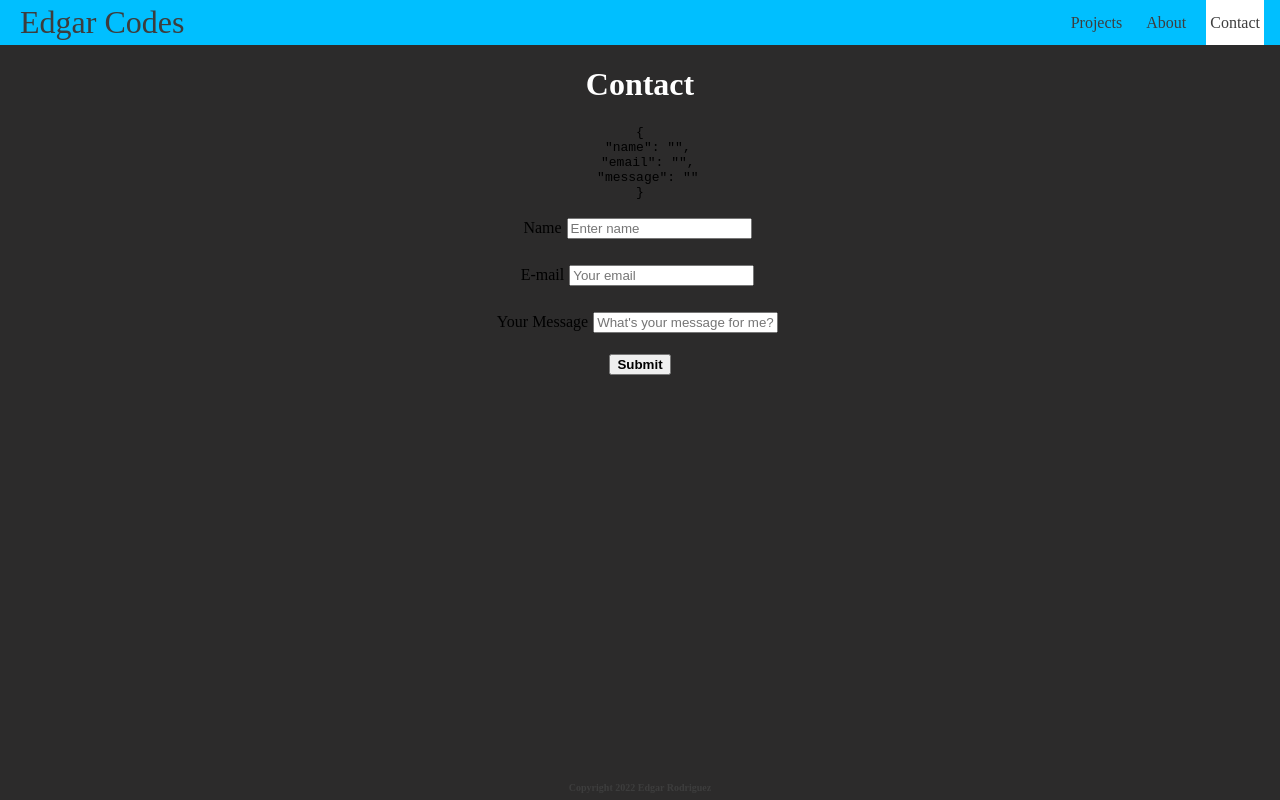
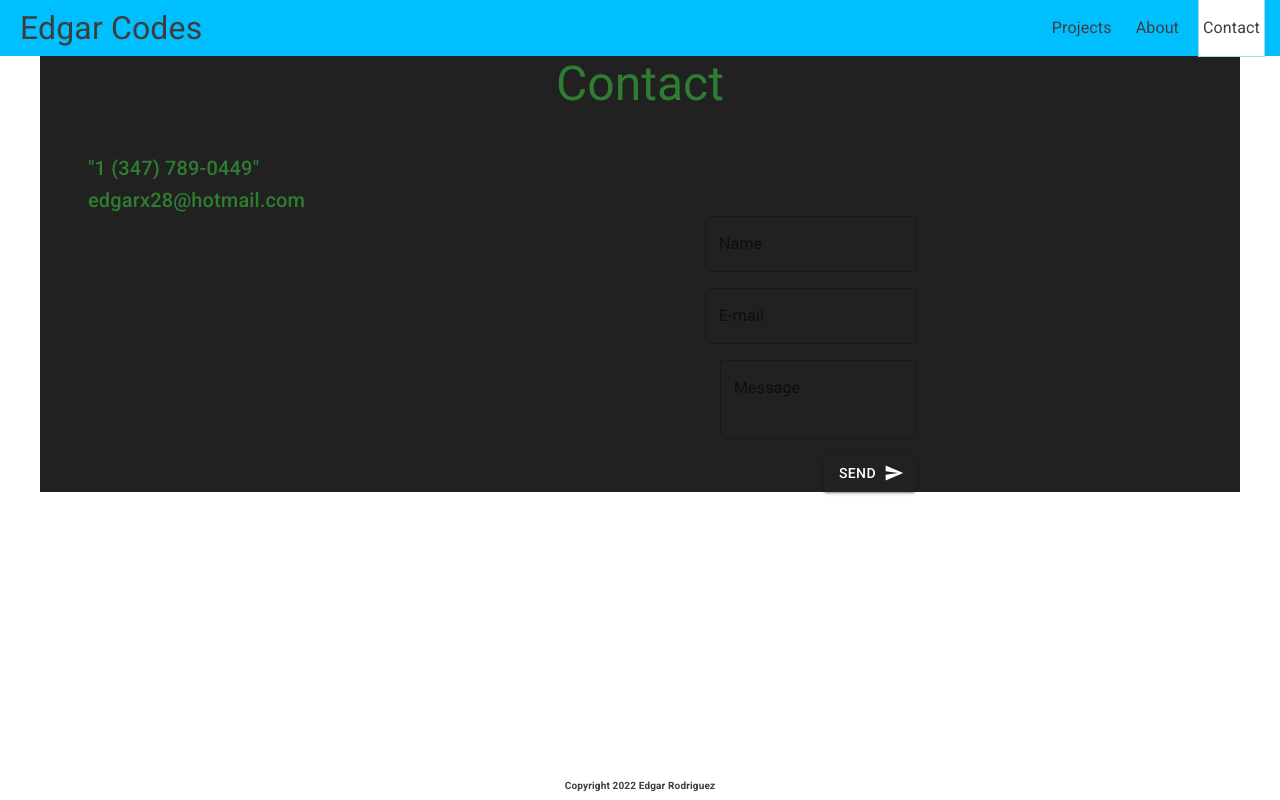
Before and after one commit to edrod1/MERN-stack-portfolio, a React (Create React App) app in the folder edgar-codes-client/: page /contact in a window 1280 px wide. Built offline with nearby package versions, Linux system fonts and the light colour scheme.

Commit message:
MUI styling implemented

```diff
--- a/edgar-codes-client/package.json
+++ b/edgar-codes-client/package.json
@@ -3,6 +3,10 @@
   "version": "0.1.0",
   "private": true,
   "dependencies": {
+    "@emotion/react": "^11.10.4",
+    "@emotion/styled": "^11.10.4",
+    "@mui/icons-material": "^5.10.3",
+    "@mui/material": "^5.10.5",
     "@testing-library/jest-dom": "^5.16.5",
     "@testing-library/react": "^13.4.0",
     "@testing-library/user-event": "^13.5.0",
--- a/edgar-codes-client/public/index.html
+++ b/edgar-codes-client/public/index.html
@@ -11,6 +11,8 @@
   <link
     href="https://fonts.googleapis.com/css2?family=Merriweather&family=Montserrat&family=Sacramento&family=Ubuntu:wght@300;400&display=swap"
     rel="stylesheet">
+  <link rel="stylesheet" href="https://fonts.googleapis.com/css?family=Roboto:300,400,500,700&display=swap" />
+
   <link rel="manifest" href="%PUBLIC_URL%/manifest.json" />
   <!--
       Notice the use of %PUBLIC_URL% in the tags above.
--- a/edgar-codes-client/src/App.jsx
+++ b/edgar-codes-client/src/App.jsx
@@ -8,28 +8,33 @@ import Projects from "./components/pages/Projects";
 import { Route, Routes } from "react-router-dom";
 import Footer from "./components/Footer";
 
+import { Box, CssBaseline, Container } from "@mui/material"
+
 
 function App() {
   return (
     <>
+      <CssBaseline />
       <Navbar />
-      <div className="container">
+      <Container
+        sx={{
+          bgcolor: "primary.main",
+          color: "secondary.main"
+        }}>
+        <Box>
           <Routes>
             <Route path="/" element={<Home />} />
             <Route path="/projects" element={<Projects />} />
             <Route path="/about" element={<About />} />
             <Route path="/contact" element={<Contact />} />
           </Routes>
-      </div>
-      <div>
+        </Box>
+      </Container>
       <Routes>
         <Route path="*" element={<Footer />} />
       </Routes>
-      </div>
-
     </>
   );
-
 
 }
 
--- a/edgar-codes-client/src/components/contact-form/useForm.jsx
+++ b/edgar-codes-client/src/components/contact-form/useForm.jsx
@@ -1,5 +1,9 @@
 import { React, useState, useEffect } from 'react'
 import Validation from './validation';
+import { TextField, Typography, Box, CssBaseline, Container, Button } from "@mui/material"
+import SendIcon from '@mui/icons-material/Send';
+
+
 
 const Form = () => {
 
@@ -17,7 +21,7 @@ const Form = () => {
         if (Object.keys(inputErrors).length === 0 && isSubmit) {
             console.log(inputValue);
         }
-    }, [inputErrors]);
+    }, [inputErrors, isSubmit, inputValue]);
 
 
     const handleNameInput = (event) => {
@@ -56,15 +60,19 @@ const Form = () => {
 
     }
 
+    //--------------------------------------------------------------------
+
 
     return (
-        <>
-            <pre>{JSON.stringify(inputValue, undefined, 2)}</pre>
+        <div >
+            {/* <pre>{JSON.stringify(inputValue, undefined, 2)}</pre> */}
             {Object.keys(inputErrors).length === 0 && isSubmit ? <Validation /> : null}
-            <form onSubmit={handleSubmit}>
+
+            <Container maxWidth="sm"  >
+                <Box component="form" onSubmit={handleSubmit}>
                     <div>
-                    <label>Name</label>
-                    <input
+                        <TextField
+                            label="Name"
                             className="form-name"
                             id="name"
                             type="text"
@@ -75,8 +83,7 @@ const Form = () => {
                     </div>
                     <p>{inputErrors.name}</p>
                     <div>
-                    <label>E-mail</label>
-                    <input
+                        <TextField label="E-mail"
                             className="form-email"
                             id="email"
                             type="text"
@@ -87,19 +94,26 @@ const Form = () => {
                     </div>
                     <p>{inputErrors.email}</p>
                     <div>
-                    <label>Your Message</label>
-                    <input
+                        <TextField label="Message"
                             className="form-message"
+                            multiline
                             type="text"
                             value={inputValue.message}
                             placeholder="What's your message for me?"
                             onChange={handleMessageInput}
+
                         />
                     </div>
                     <p>{inputErrors.message}</p>
-                <button className="btn-submit" type="submit"> Submit</button>
-            </form>
-        </>
+
+                    <Button variant="contained"
+                        endIcon={<SendIcon />}
+                        className="btn-submit"
+                        type="submit"> Send
+                    </Button>
+                </Box>
+            </Container>
+        </div>
     )
 }
 
--- a/edgar-codes-client/src/components/pages/Contact.jsx
+++ b/edgar-codes-client/src/components/pages/Contact.jsx
@@ -1,12 +1,21 @@
 import React from 'react'
 import Form from '../contact-form/useForm'
+import { Typography, Container, Box } from "@mui/material"
 
 const Contact = () => {
     return (
-        <>
-            <h1>Contact</h1>
-            <Form />
-        </>
+        <Container >
+            <Typography sx={{ marginBottom: 5 }} variant="h3" align="center">Contact</Typography>
+            <Box>
+                <Box align="left" >
+                    <Typography variant="h6">"1 (347) 789-0449"</Typography>
+                    <Typography variant="h6">edgarx28@hotmail.com</Typography>
+                </Box>
+                <Box align="right">
+                    <Form />
+                </Box>
+            </Box>
+        </Container>
     )
 }
 
--- a/edgar-codes-client/src/components/pages/Home.jsx
+++ b/edgar-codes-client/src/components/pages/Home.jsx
@@ -1,15 +1,32 @@
+import { Container, ThemeProvider, Box, Typography, createTheme, colors } from '@mui/material'
+
+
 import React from 'react'
 
+// const theme = createTheme({
+//     palette: {
+
+//         primary: {
+//             main: colors.grey[500]
+//         },
+//     }
+// })
 const Home = () => {
     return (
-        <div>
-            <h1 className="home-intro">I'm Edgar</h1>
-            <p className="intro-p">a programmer.</p>
 
-            <h2>Hello there,</h2>
-            <h3>My name is Edgar.I am a Full Stack Web Developer.
-                Currently residing in York, Pennsylvania</h3>
-        </div>
+        <Container maxWidth="sm" >
+            <Box >
+                <Typography variant="h1" align="center" className="home-intro">I'm Edgar</Typography>
+                <Typography variant="subtitle1" align="center" className="intro-p">a programmer.</Typography>
+
+                <Typography variant="h6" align='left'>Hello there,</Typography>
+                <Typography variant="body1" align='center'>My name is Edgar. I am a Full Stack Web Developer.
+                    Currently residing in York, Pennsylvania. asbdiuash asdhaosdoaidjo asd asjidaohs iosh shia aihsihaih aihai aiahiaha ihdih e  ieieiei e e e ei e ieiie ei e eie ie ieie dcisxhs Currently residing in York, Pennsylvania. asbdiuash asdhaosdoaidjo asd asjidaohs iosh shia aihsihaih aihai aiahiaha ihdih e  ieieiei e e e ei e ieiie ei e eie ie ieie dcisxhsCurrently residing in York, Pennsylvania. asbdiuash asdhaosdoaidjo asd asjidaohs iosh shia aihsihaih aihai aiahiaha ihdih e  ieieiei e e e ei e ieiie ei e eie ie ieie dcisxhs Currently residing in York, Pennsylvania. asbdiuash asdhaosdoaidjo asd asjidaohs iosh shia aihsihaih aihai aiahiaha ihdih e  ieieiei e e e ei e ieiie ei e eie ie ieie dcisxhs Currently residing in York, Pennsylvania. asbdiuash asdhaosdoaidjo asd asjidaohs iosh shia aihsihaih aihai aiahiaha ihdih e  ieieiei e e e ei e ieiie ei e eie ie ieie dcisxhs Currently residing in York, Pennsylvania. asbdiuash asdhaosdoaidjo asd asjidaohs iosh shia aihsihaih aihai aiahiaha ihdih e  ieieiei e e e ei e ieiie ei e eie ie ieie dcisxhs
+                </Typography>
+            </Box>
+        </Container>
+
+
 
     )
 }
--- a/edgar-codes-client/src/index.js
+++ b/edgar-codes-client/src/index.js
@@ -3,10 +3,25 @@ import ReactDOM from 'react-dom/client';
 import App from './App';
 import './styles.css';
 import { BrowserRouter } from "react-router-dom";
-
+import { ThemeProvider, createTheme, colors } from '@mui/material';
+const theme = createTheme({
+    palette: {
+        primary: {
+            main: colors.grey[900]
+        },
+        secondary: {
+            main: colors.green[800]
+        }
+    }
+})
 const root = ReactDOM.createRoot(document.getElementById('root'));
 root.render(
-    <BrowserRouter>
-        <App />
-    </BrowserRouter>
+    <React.StrictMode>
+        <ThemeProvider theme={theme}>
+            <BrowserRouter>
+                <App />
+            </BrowserRouter>
+        </ThemeProvider>
+    </React.StrictMode>
+
 );
--- a/edgar-codes-client/src/styles.css
+++ b/edgar-codes-client/src/styles.css
@@ -1,12 +1,12 @@
-* {
+/* * {
     box-sizing: border-box;
+/* background-color: rgb(19, 18, 18); */
+/* } */ */
 
-}
-
-body {
-    margin: 0;
-background-color: rgb(44, 43, 43);
-}
+/* body {
+    margin: 0; */
+/* background-color: rgb(44, 43, 43);
+} */
 
 .container {
     margin: 1rem;
@@ -49,10 +49,14 @@ background-color: rgb(44, 43, 43);
 
 .nav li.active {
     background-color: white;
+    outline: 1px solid;
+    outline-color: lightblue;
 }
 
 .nav li:hover {
     background-color: #fffaf0;
+    outline: 1px solid;
+    outline-color: greenyellow;
 }
 
 .copyright {
@@ -64,30 +68,31 @@ background-color: rgb(44, 43, 43);
     width: 100%;
 }
 
-.home-intro {
+/* .home-intro {
     font-size: 562.5%; /** (100% = 16px) (90px / 16% = 562.5%)  (90px = 5.625em)**/
-    margin: 50px auto 0 auto;
+    /* margin: 50px auto 0 auto;
     font-family: 'Sacramento', cursive;
-    line-height: 2;
-}
+    line-height: 2; */
+/* } */ */
 .intro-p {
+
     margin-top: -5px;
     font-size: 150%;
-    color: #66BFBF;
+    /* color: #66BFBF; */
 }
 
-h1, h2 {
+/* h1, h2 {
     color: white;
-}
+} */
 
-h3, p {
+/* h3, p {
     color: #66BFBF;
-}
+} */
 
-.about-p {
+/* .about-p {
     text-align: left;
     font-family: 'Merriweather', serif;
-}
+} */
 .about-img {
     float: right;
 }
@@ -107,12 +112,3 @@ h3, p {
     max-block-size: 100px;
     resize: block;
 }
-.btn-submit {
-    align-items:inherit;
-   font-weight: bold;
-}
-.btn-submit:hover{
-    background-color:#00bfff;
-    border-color: #00bfff;
-
-}
```
Also changed, not shown: 1 other file (tests, documents, lock files or other folders). Lines whose indentation alone changed are shown as unchanged.
